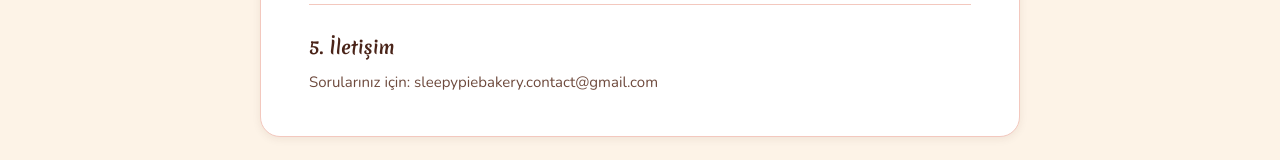
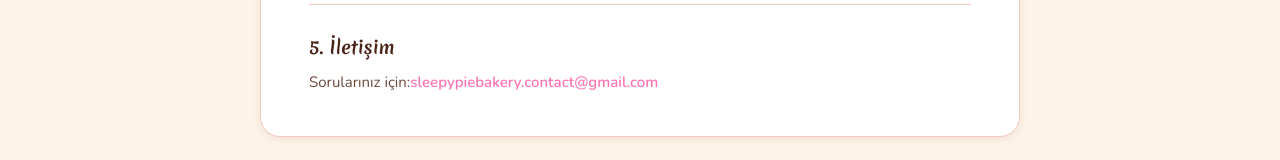
Before and after one commit to yawni3/spb-shop-front-end, a React (Vite) app: page /terms in a window 1280 px wide. Shown: the part 768-928 px from the top of the page. Built offline with nearby package versions, Linux system fonts and the light colour scheme; no server answers.

Commit message:
add email link to terms

```diff
--- a/src/pages/Terms.css
+++ b/src/pages/Terms.css
@@ -53,6 +53,17 @@
   line-height: 1.7;
   font-family: 'Nunito', sans-serif;
 }
+.terms-email {
+  color: var(--pink, #FF73B3);
+  text-decoration: none;
+  font-weight: 600;
+  transition: all 0.2s;
+}
+
+.terms-email:hover {
+  color: var(--text-heading, #4A2419);
+  text-decoration: underline;
+}
 
 /* Responsive */
 @media (max-width: 768px) {
--- a/src/pages/Terms.jsx
+++ b/src/pages/Terms.jsx
@@ -30,7 +30,10 @@
 
         <div className="terms-section">
           <h2>5. İletişim</h2>
-          <p>Sorularınız için: sleepypiebakery.contact@gmail.com</p>
+          <p>Sorularınız için:
+            <a href="mailto:sleepypiebakery.contact@gmail.com" className="terms-email">
+              sleepypiebakery.contact@gmail.com
+            </a></p>
         </div>
       </div>
     </div>
--- a/src/pages/product/productdetail.jsx
+++ b/src/pages/product/productdetail.jsx
@@ -26,8 +26,21 @@
     setError(null);
 
     try {
-      const response = await axios.get(`${API_URL}/products`);
-      const products = response.data;
+      // ⭐ SessionStorage'dan cache kontrolü
+      const cacheKey = 'spb_products';
+      const cached = sessionStorage.getItem(cacheKey);
+      let products;
+
+      if (cached) {
+        products = JSON.parse(cached);
+        console.log('📦 Cache\'den ürünler yüklendi');
+      } else {
+        const response = await axios.get(`${API_URL}/products`);
+        products = response.data;
+        sessionStorage.setItem(cacheKey, JSON.stringify(products));
+        console.log('📦 API\'den ürünler yüklendi (cache\'e kaydedildi)');
+      }
+
       const foundProduct = products.find(p => p.slug === slug);
 
       if (!foundProduct) {
@@ -123,7 +136,7 @@
 
   const formattedPrice = isFree ? 'Ücretsiz' : `${price?.toFixed(2) || 0}₺`;
   const displayImages = previewImages.length > 0 ? previewImages : (bannerUrl ? [bannerUrl] : []);
-  const mainImage = displayImages[0] || thumbnailUrl || 'https://via.placeholder.com/600x400/FFF8F4/D89A8B?text=No+Image';
+  const mainImage = bannerUrl || displayImages[0] || thumbnailUrl || 'https://via.placeholder.com/600x400/FFF8F4/D89A8B?text=No+Image';
 
   return (
     <div className="product-details">
```
